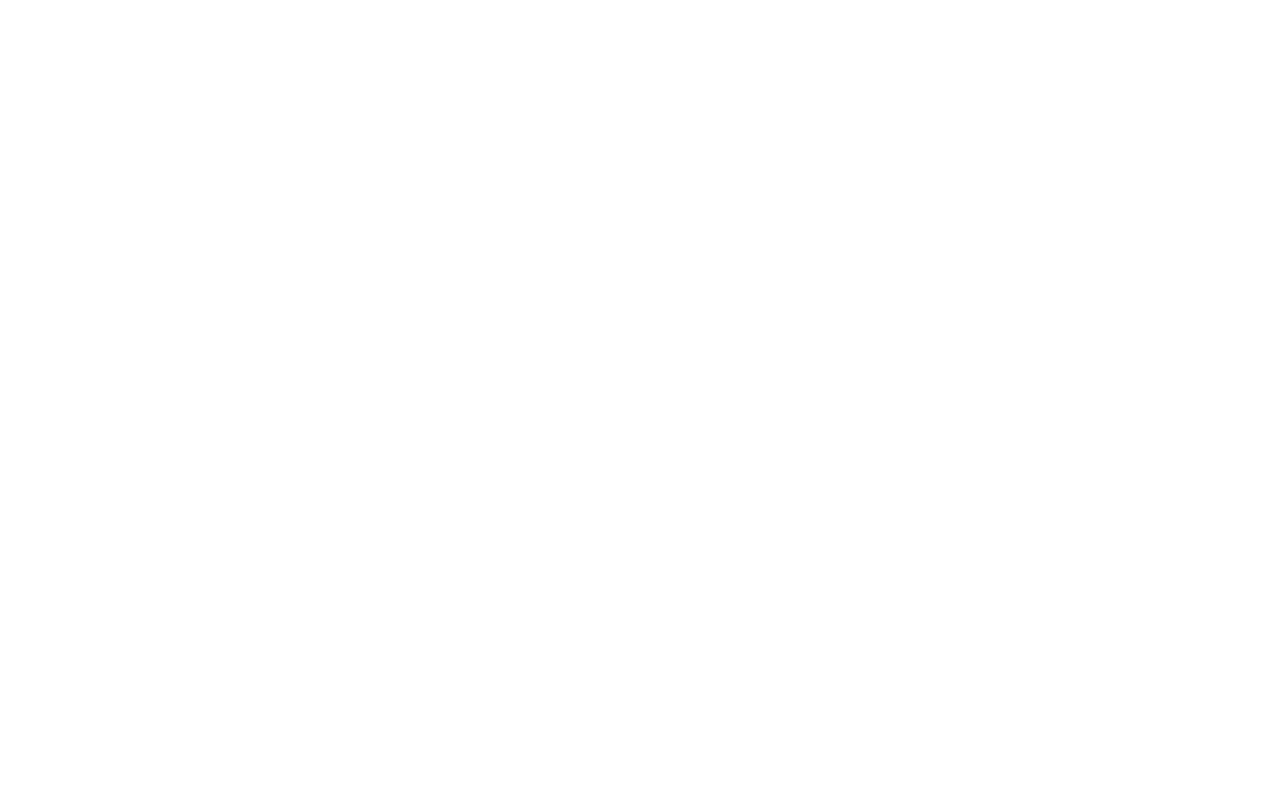
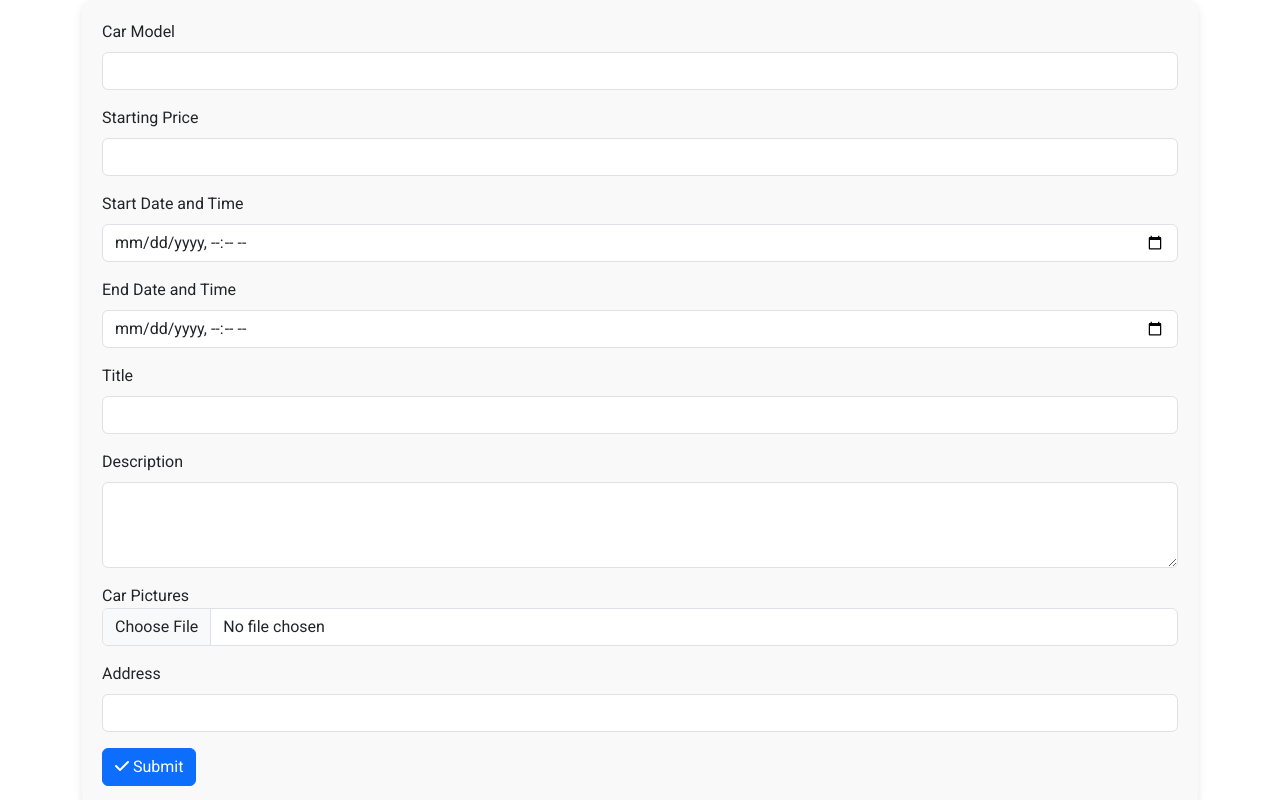
Before and after one commit to Vingorithm/PW_E_7_React, a React (Vite) app: page /addBid in a window 1280 px wide. Before the commit this address had no page. Shown: the part 320-1120 px from the top of the page. Before the commit the page ends 800 px from the top, so only its background shows below. Built offline with nearby package versions, Linux system fonts and the light colour scheme; a web font is replaced by a local one.

Commit message:
add: perbaiki page tambah lelang, lelang saya

```diff
--- a/src/components/Header.jsx
+++ b/src/components/Header.jsx
@@ -62,10 +62,10 @@ const Header = () => {
                                     <a href="/profile" className="page-navbar dropdown-item" id="profileDetail">
                                         <i className="fas fa-eye"></i> Detail
                                     </a>
-                                    <a href="/tambahLelang" className="page-navbar dropdown-item" id="tambahLelangButton">
+                                    <a href="/addBid" className="page-navbar dropdown-item" id="tambahLelangButton">
                                         <i className="fas fa-plus-circle"></i> Tambah Lelang
                                     </a>
-                                    <a href="/kelola_lelang" className="page-navbar dropdown-item" id="lelangSayaButton">
+                                    <a href="/add" className="page-navbar dropdown-item" id="lelangSayaButton">
                                         <i className="fas fa-gavel"></i> Lelang Saya
                                     </a>
                                     <a
--- /dev/null
+++ b/src/pages/AddBid.jsx
@@ -0,0 +1,179 @@
+import React, { useState } from 'react';
+import 'bootstrap/dist/css/bootstrap.min.css';
+
+const AddBid = () => {
+  const [carModel, setCarModel] = useState('');
+  const [startingPrice, setStartingPrice] = useState('');
+  const [startDateTime, setStartDateTime] = useState('');
+  const [endDateTime, setEndDateTime] = useState('');
+  const [auctionTitle, setAuctionTitle] = useState('');
+  const [description, setDescription] = useState('');
+  const [image, setImage] = useState(null);
+  const [address, setAddress] = useState('');
+  const [isToastVisible, setIsToastVisible] = useState(false);
+
+  const handleSubmit = (e) => {
+    e.preventDefault();
+    console.log({
+      carModel,
+      startingPrice,
+      startDateTime,
+      endDateTime,
+      auctionTitle,
+      description,
+      image,
+      address,
+    });
+    setIsToastVisible(true); // Show the toast
+  };
+
+  return (
+    <div className="container-main">
+      <div className="content">
+        <div className="container text-center pt-5">
+          <h1 className="title pt-2">Sell Your Vehicle</h1>
+          <p>
+            Welcome to the Atma AutoBid platform, where you can effortlessly sell your vehicle and reach a wider
+            audience. Whether you're looking to list a car for auction or sell it outright, our user-friendly interface
+            makes the process simple and efficient. Join us today and unlock the potential of your vehicle!
+          </p>
+        </div>
+
+        <div className="container mt-2 mb-3">
+          <div className="form-container">
+            <form onSubmit={handleSubmit}>
+              <div className="mb-3">
+                <label htmlFor="carModel" className="form-label">Car Model</label>
+                <input
+                  type="text"
+                  className="form-control"
+                  id="carModel"
+                  name="carModel"
+                  value={carModel}
+                  onChange={(e) => setCarModel(e.target.value)}
+                  required
+                />
+              </div>
+              <div className="mb-3">
+                <label htmlFor="startingPrice" className="form-label">Starting Price</label>
+                <input
+                  type="number"
+                  className="form-control"
+                  id="startingPrice"
+                  name="startingPrice"
+                  value={startingPrice}
+                  onChange={(e) => setStartingPrice(e.target.value)}
+                  required
+                />
+              </div>
+              <div className="mb-3">
+                <label htmlFor="startDateTime" className="form-label">Start Date and Time</label>
+                <input
+                  type="datetime-local"
+                  className="form-control"
+                  id="startDateTime"
+                  name="startDateTime"
+                  value={startDateTime}
+                  onChange={(e) => setStartDateTime(e.target.value)}
+                  required
+                />
+              </div>
+
+              <div className="mb-3">
+                <label htmlFor="endDateTime" className="form-label">End Date and Time</label>
+                <input
+                  type="datetime-local"
+                  className="form-control"
+                  id="endDateTime"
+                  name="endDateTime"
+                  value={endDateTime}
+                  onChange={(e) => setEndDateTime(e.target.value)}
+                  required
+                />
+              </div>
+              <div className="mb-3">
+                <label htmlFor="auctionTitle" className="form-label">Title</label>
+                <input
+                  type="text"
+                  className="form-control"
+                  id="auctionTitle"
+                  name="auctionTitle"
+                  value={auctionTitle}
+                  onChange={(e) => setAuctionTitle(e.target.value)}
+                  required
+                />
+              </div>
+              <div className="mb-3">
+                <label htmlFor="description" className="form-label">Description</label>
+                <textarea
+                  className="form-control"
+                  id="description"
+                  name="description"
+                  rows="3"
+                  value={description}
+                  onChange={(e) => setDescription(e.target.value)}
+                  required
+                />
+              </div>
+              <div className="mb-3">
+                <label htmlFor="carpicture">Car Pictures</label>
+                <input
+                  required
+                  type="file"
+                  className="form-control"
+                  id="image"
+                  name="image"
+                  onChange={(e) => setImage(e.target.files[0])}
+                />
+              </div>
+              <div className="mb-3">
+                <label htmlFor="address" className="form-label">Address</label>
+                <input
+                  type="text"
+                  className="form-control"
+                  id="address"
+                  name="address"
+                  value={address}
+                  onChange={(e) => setAddress(e.target.value)}
+                  required
+                />
+              </div>
+              <button type="submit" className="btn btn-primary">
+                <i className="nav-icon fas fa-check"></i>
+                <span> Submit</span>
+              </button>
+            </form>
+          </div>
+        </div>
+
+        {isToastVisible && (
+          <div className="toast-container position-fixed bottom-0 end-0 p-3">
+            <div id="liveToast" className="toast text-bg-primary" role="alert" aria-live="assertive" aria-atomic="true" data-bs-delay="2000">
+              <div className="toast-body">
+                <i className="fa-solid fa-check me-3" style={{ color: '#ffffff' }}></i>
+                Congratulations! You have successfully added your auction. Please wait for confirmation from the admin.
+              </div>
+            </div>
+          </div>
+        )}
+      </div>
+      <style jsx>{`
+        body {
+            font-family: 'Roboto', sans-serif;
+        }
+
+        .form-container {
+            max-width: 1500px;
+            margin: 0 auto;
+            padding: 20px;
+            border-radius: 10px;
+            background-color: #f9f9f9;
+            box-shadow: 0 4px 8px rgba(0, 0, 0, 0.1);
+            margin-top: 50px;
+        }
+      `}</style>
+    </div>
+  );
+};
+
+export default AddBid;
```
Also changed, not shown: src/pages/MyBid.jsx (renamed from src/pages/AddBidPage.jsx, +81 -8 lines), src/routes/index.jsx (+6 -1 lines).
